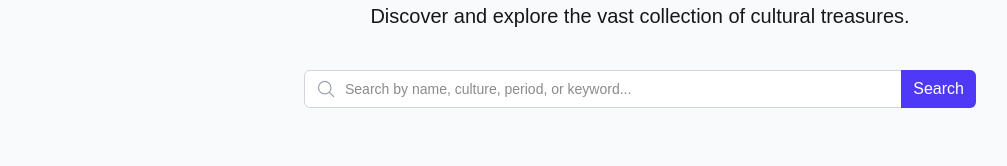
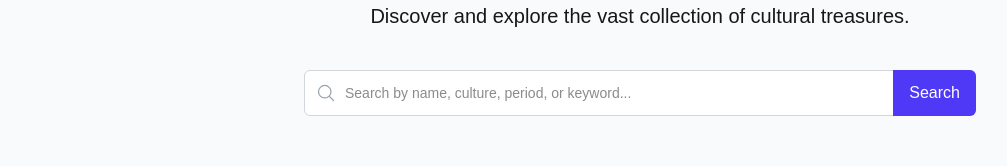
Before and after one commit to compellio/dcap-asset-explorer, a Next.js app: page / in a window 1280 px wide. Shown: the part 242-408 px from the top of the page, without its empty margins (0-1007 px from the left). Built offline with nearby package versions, Linux system fonts and the light colour scheme; no server answers.

Commit message:
Add clear search functionality to SearchBar component

```diff
--- a/components/SearchBar.tsx
+++ b/components/SearchBar.tsx
@@ -1,6 +1,6 @@
 import React, { useState, useEffect, FormEvent } from 'react';
 import { useRouter } from 'next/navigation';
-import { MagnifyingGlassIcon } from '@heroicons/react/24/outline';
+import { MagnifyingGlassIcon, XMarkIcon } from '@heroicons/react/24/outline';
 
 interface SearchBarProps {
   initialQuery?: string;
@@ -26,13 +26,20 @@ const SearchBar: React.FC<SearchBarProps> = ({
   const handleSubmit = (e: FormEvent) => {
     e.preventDefault();
 
-    if (query.trim()) {
+    // Allow empty searches (will show all assets)
     if (onSearch) {
       onSearch(query.trim());
     } else {
       // If no onSearch callback is provided, navigate to search page
       router.push(`/search?q=${encodeURIComponent(query.trim())}`);
     }
+  };
+
+  const handleClear = () => {
+    setQuery('');
+    // Optionally trigger search with empty query to show all assets
+    if (onSearch) {
+      onSearch('');
     }
   };
 
@@ -47,12 +54,24 @@ const SearchBar: React.FC<SearchBarProps> = ({
           value={query}
           onChange={(e) => setQuery(e.target.value)}
           placeholder={placeholder}
-          className="block w-full bg-white pl-10 pr-3 py-2 border border-gray-300 rounded-md leading-5 focus:outline-none focus:ring-indigo-500 focus:border-indigo-500 sm:text-sm text-ellipsis"
+          className="block w-full bg-white pl-10 pr-12 py-3 border border-gray-300 rounded-md leading-5 focus:outline-none focus:ring-indigo-500 focus:border-indigo-500 sm:text-sm text-ellipsis"
           style={{ overflowX: 'auto' }}
         />
+
+        {query && (
+          <button
+            type="button"
+            onClick={handleClear}
+            className="absolute inset-y-0 right-14 pr-3 flex items-center cursor-pointer text-gray-400 hover:text-gray-600"
+            aria-label="Clear search"
+          >
+            <XMarkIcon className="mr-7 h-5 w-5" />
+          </button>
+        )}
+
         <button
           type="submit"
-          className="absolute inset-y-0 right-0 px-3 flex items-center bg-indigo-600 hover:bg-indigo-700 text-white rounded-r-md"
+          className="absolute inset-y-0 right-0 px-4 flex items-center bg-indigo-600 hover:bg-indigo-700 text-white rounded-r-md cursor-pointer transition-colors duration-200"
         >
           Search
         </button>
```
Lines whose indentation alone changed are shown as unchanged.
